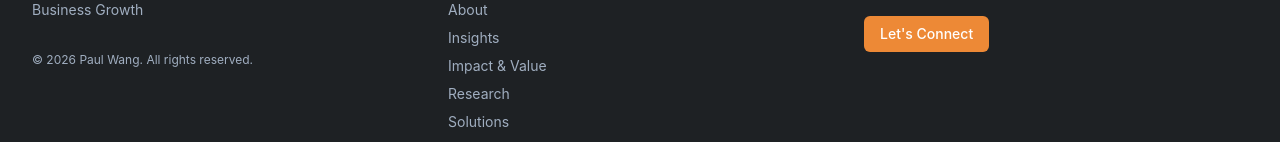
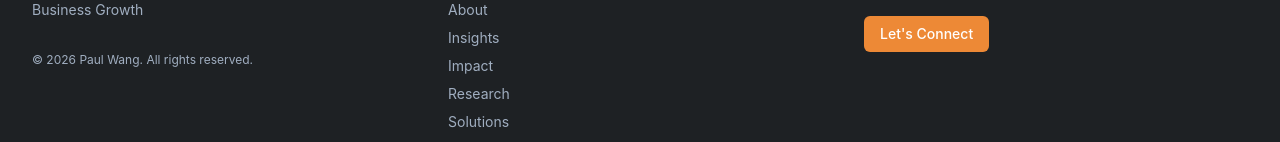
Before and after one commit to paulzyw/Paul-Intelligence-Hub-App, a React (Vite) app: page / in a window 1280 px wide. Shown: the part 6971-7113 px from the top of the page. Built offline with nearby package versions, Linux system fonts and the light colour scheme; no server answers; the database is empty.

Commit message:
style: shorten footer link text
Rename "Impact & Value" to "Impact" in the footer navigation for better layout consistency.

```diff
--- a/src/components/Footer.tsx
+++ b/src/components/Footer.tsx
@@ -33,7 +33,7 @@ export function Footer() {
               <Link to="/" className="text-sm text-text-hero-secondary hover:text-accent transition-colors">Home</Link>
               <Link to="/about" className="text-sm text-text-hero-secondary hover:text-accent transition-colors">About</Link>
               <Link to="/insights" className="text-sm text-text-hero-secondary hover:text-accent transition-colors">Insights</Link>
-              <Link to="/impact" className="text-sm text-text-hero-secondary hover:text-accent transition-colors">Impact & Value</Link>
+              <Link to="/impact" className="text-sm text-text-hero-secondary hover:text-accent transition-colors">Impact</Link>
               <Link to="/research" className="text-sm text-text-hero-secondary hover:text-accent transition-colors">Research</Link>
               <Link to="/solutions" className="text-sm text-text-hero-secondary hover:text-accent transition-colors">Solutions</Link>
               <Link to="/contact" className="text-sm text-text-hero-secondary hover:text-accent transition-colors">Contact</Link>
```
